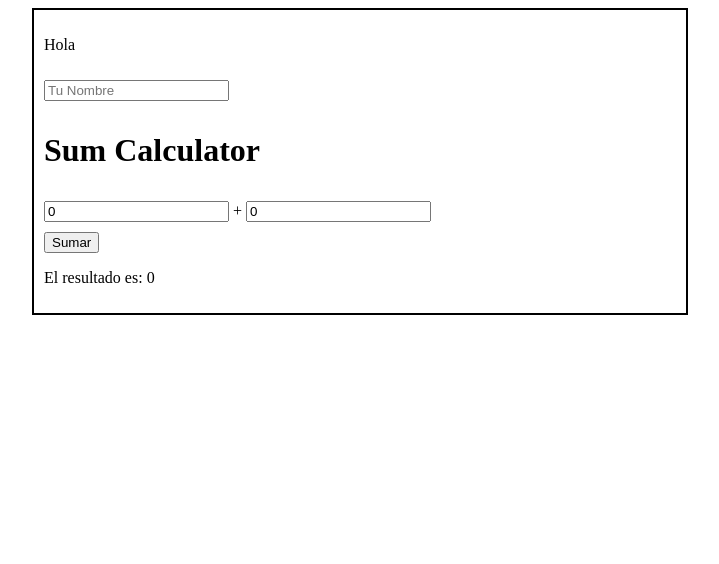
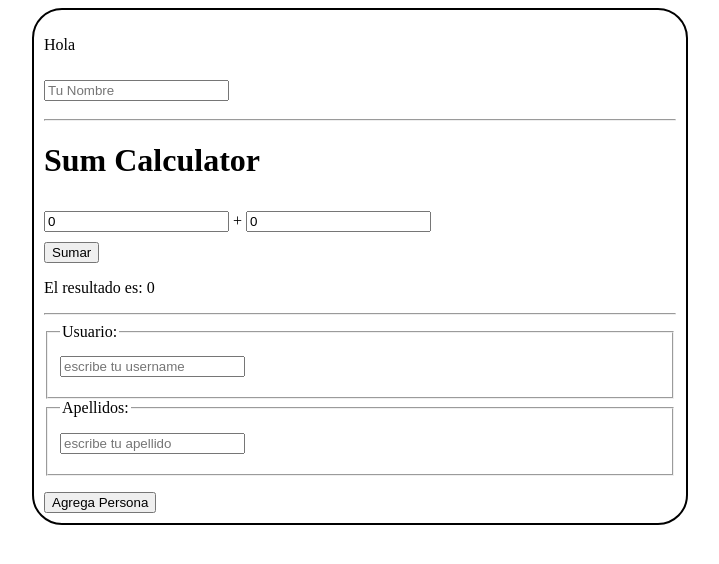
Before and after one commit to adalbertog20/clase_programacion_avanzada, a plain HTML site: page index.html in a window 1280 px wide. Shown: the whole page, without its empty margins (280-999 px from the left). Drawn offline with nearby package versions, Linux system fonts and the light colour scheme.

Commit message:
7.- Utiliza un arreglo y v-for

```diff
--- a/index.html
+++ b/index.html
@@ -2,14 +2,30 @@
 <div id='app'>
     <p>Hola {{ name }}</p>
     <input v-model="name" placeholder="Tu Nombre" />
+    <hr />
     <div id="container">
         <h1>Sum Calculator</h1>
-        <input type='number' v-model='n1' placeholder="Enter Number 1"/>
+        <input type='number' v-model='n1' placeholder="Enter Number 1" />
         <span> + </span>
-        <input type='number' v-model='n2' placeholder="Enter Number 2"/>
+        <input type='number' v-model='n2' placeholder="Enter Number 2" />
     </div>
     <button @click='sumNumbers'>Sumar</button>
-    <p>El resultado  es: {{ result }}</p>
+    <p>El resultado es: {{ result }}</p>
+    <hr />
+    <fieldset>
+        <legend> Usuario: </legend>
+        <input v-model="username" input="text" name="username" placeholder="escribe tu username" />
+    </fieldset>
+    <fieldset>
+        <legend> Apellidos: </legend>
+        <input v-model="lastname" input="text" name="lastname" placeholder="escribe tu apellido" />
+    </fieldset>
+    <div>
+        <ul>
+            <li v-for="(item, index) in array" v-bind:key="index"> {{ index }} -- {{ item.username }} -- {{ item.lastname }}</li>
+        </ul>
+    </div>
+    <button @click="addPerson">Agrega Persona</button>
 </div>
 
 <script>
@@ -20,12 +36,22 @@
                 name: "",
                 n1: 0,
                 n2: 0,
-             result: 0
+                result: 0,
+                username: "",
+                lastname: "",
+                array: []
             };
         },
         methods: {
             sumNumbers() {
-             this.result =   (+this.n1) + (+this.n2);
+                this.result = (+this.n1) + (+this.n2);
+            },
+            addPerson() {
+                const person = {
+                    username: this.username,
+                    lastname: this.lastname
+                }
+                this.array.push(person);
             }
         }
     }).mount('#app');
@@ -36,8 +62,10 @@
         margin-top: 10px;
         margin-bottom: 10px;
     }
+
     #app {
         border: 2px solid;
+        border-radius: 30px;
         margin: auto;
         width: 50%;
         padding: 10px;
```
Lines whose indentation alone changed are shown as unchanged.
